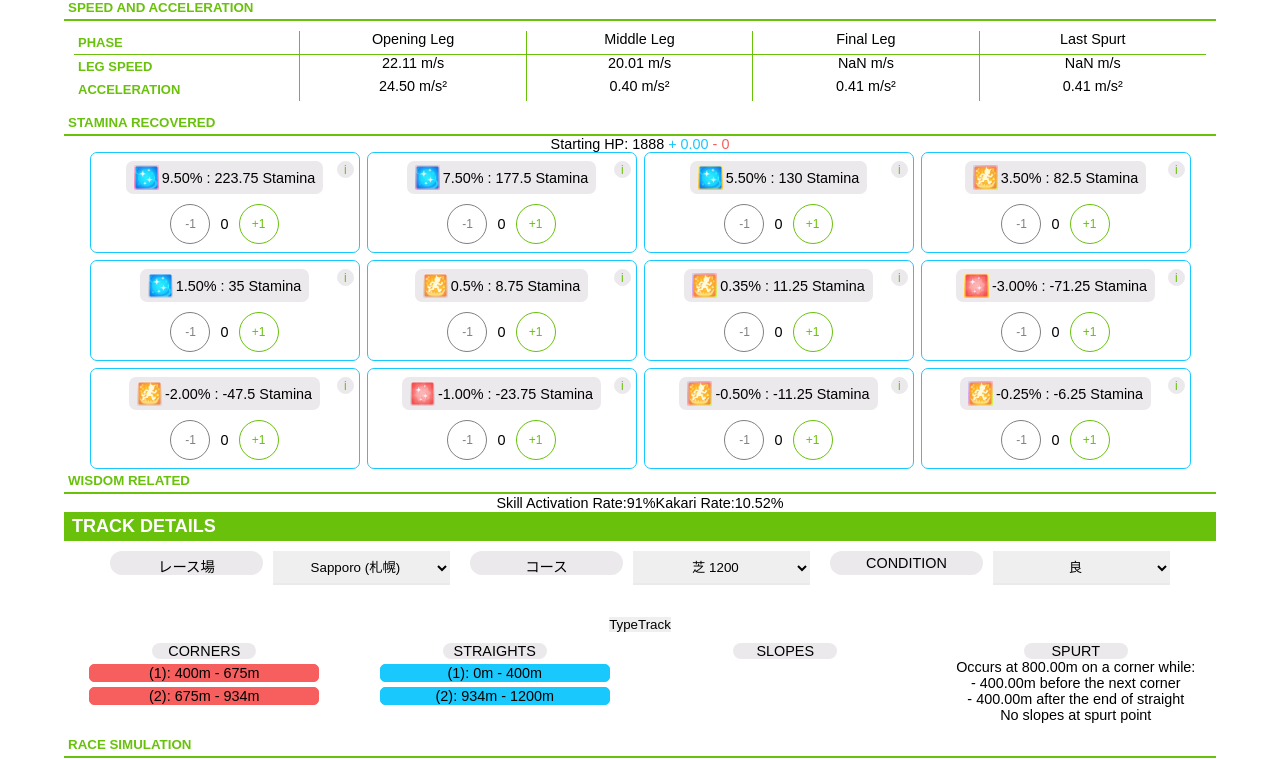
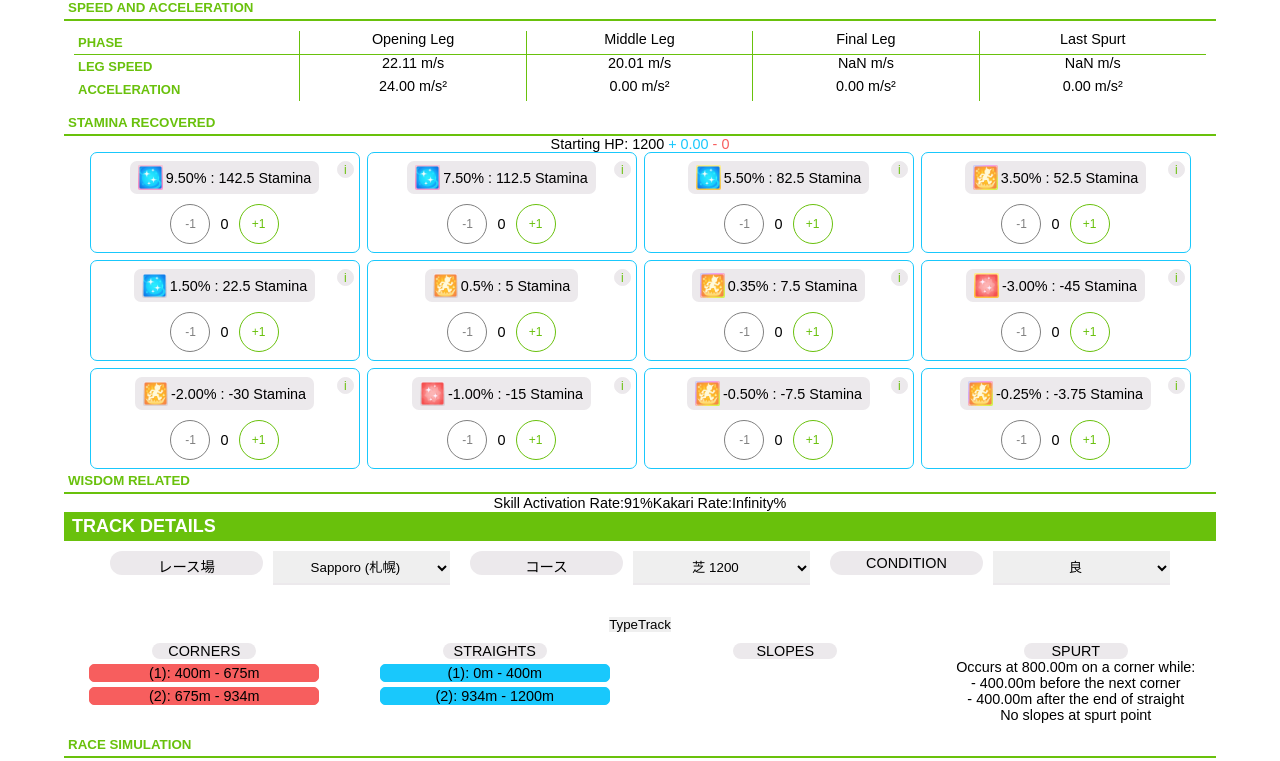
Before and after one commit to SomeCoolName1/umacalcs, a React (Create React App) app: page / in a window 1280 px wide. Shown: the part 1160-1921 px from the top of the page. Built offline with nearby package versions, Linux system fonts and the light colour scheme; a web font is replaced by a local one.

Commit message:
editted passives.js

```diff
--- a/src/components/forminputs/calculations.js
+++ b/src/components/forminputs/calculations.js
@@ -24,7 +24,7 @@ const initialAdjusted = {
 };
 
 const Calculations = ({ stats }) => {
-  let track = useSelector((state) => state.track);
+  const track = useSelector((state) => state.track);
   const proficiency = useSelector((state) => state.proficiency);
   const groundType = useSelector((state) => state.groundType);
   const umaStratMot = useSelector((state) => state.uma);
@@ -32,30 +32,6 @@ const Calculations = ({ stats }) => {
   console.log("the track", track);
 
   const [umaReco, setUmaReco] = useState(RecoverySkills);
-
-  if (!track) {
-    track = {
-      raceTrackId: 10001,
-      name: "芝1200m",
-      distance: 1200,
-      distanceType: 1,
-      surface: 1,
-      turn: 1,
-      courseSetStatus: [],
-      laneMax: 13500,
-      finishTimeMin: 67.5,
-      finishTimeMax: 71,
-      corners: [
-        { start: 400, length: 275 },
-        { start: 675, length: 259 },
-      ],
-      straights: [
-        { start: 0, end: 400 },
-        { start: 934, end: 1200 },
-      ],
-      slopes: [],
-    };
-  }
 
   //Passives
   const [passiveStats, setStats] = useState({
--- a/src/components/trackdetails/coursedetails.js
+++ b/src/components/trackdetails/coursedetails.js
@@ -14,8 +14,9 @@ const Coursedetails = () => {
   };
 
   const raceCourseSelect = (e) => {
-    let index = e ? e.target.value : 0;
-    let getTrack = Object.values(trackList)[index];
+    let getTrack = e
+      ? Object.values(trackList)[e.target.value]
+      : Object.values(trackList)[0];
     dispatch(setTrack({ track: getTrack }));
   };
 
@@ -29,10 +30,10 @@ const Coursedetails = () => {
   //   dispatch(setTrack({ track: Object.values(racetracks[10001])[1][10101] }));
   // }, []);
 
-  useEffect(() => {
-    //Once a trackcourse is changed, default to first track distance
-    raceCourseSelect(null);
-  }, [trackList]);
+  // useEffect(() => {
+  //   //Once a trackcourse is changed, default to first track distance
+  //   raceCourseSelect(null);
+  // }, [trackList]);
 
   return (
     <>
--- a/src/components/trackdetails/racetrack.js
+++ b/src/components/trackdetails/racetrack.js
@@ -4,37 +4,14 @@ import TrackGraph from "./trackgraph";
 import "./racetrack.scss";
 
 const Racetrack = () => {
-  let track = useSelector((state) => state.track);
+  const track = useSelector((state) => state.track);
   const [slopeSpurt, setSlopeSpurt] = useState(null);
   const [trackSpurt, setTrackSpurt] = useState(null);
   const [orderedSections, setOrder] = useState(null);
   const [showType, setShowType] = useState("type");
 
-  if (!track) {
-    track = {
-      raceTrackId: 10001,
-      name: "芝1200m",
-      distance: 1200,
-      distanceType: 1,
-      surface: 1,
-      turn: 1,
-      courseSetStatus: [],
-      laneMax: 13500,
-      finishTimeMin: 67.5,
-      finishTimeMax: 71,
-      corners: [
-        { start: 400, length: 275 },
-        { start: 675, length: 259 },
-      ],
-      straights: [
-        { start: 0, end: 400 },
-        { start: 934, end: 1200 },
-      ],
-      slopes: [],
-    };
-  }
-
   useEffect(() => {
+    if (!track) return;
     sortCornersStraight();
     sortSlopes();
   }, [track]);
--- a/src/components/trackdetails/trackgraph.js
+++ b/src/components/trackdetails/trackgraph.js
@@ -22,29 +22,6 @@ const TrackGraph = ({ dataPlot }) => {
   const track = useSelector((state) => state.track);
   const { distance, corners, straights, slopes } = track;
 
-  if (!track) {
-    track = {
-      raceTrackId: 10001,
-      name: "芝1200m",
-      distance: 1200,
-      distanceType: 1,
-      surface: 1,
-      turn: 1,
-      courseSetStatus: [],
-      laneMax: 13500,
-      finishTimeMin: 67.5,
-      finishTimeMax: 71,
-      corners: [
-        { start: 400, length: 275 },
-        { start: 675, length: 259 },
-      ],
-      straights: [
-        { start: 0, end: 400 },
-        { start: 934, end: 1200 },
-      ],
-      slopes: [],
-    };
-  }
   const racePhases = {
     phase0: { start: 0, end: distance / 6 },
     phase1: { start: distance / 6, end: (2 * distance) / 3 },
--- a/src/state/userSlice.js
+++ b/src/state/userSlice.js
@@ -36,7 +36,7 @@ const initialState = {
 
 export const authSlice = createSlice({
   name: "uma",
-  initialState: initialState,
+  initialState,
   reducers: {
     setStrategy: (state, action) => {
       state.uma.umaStrategy = action.payload.strategy;
```
